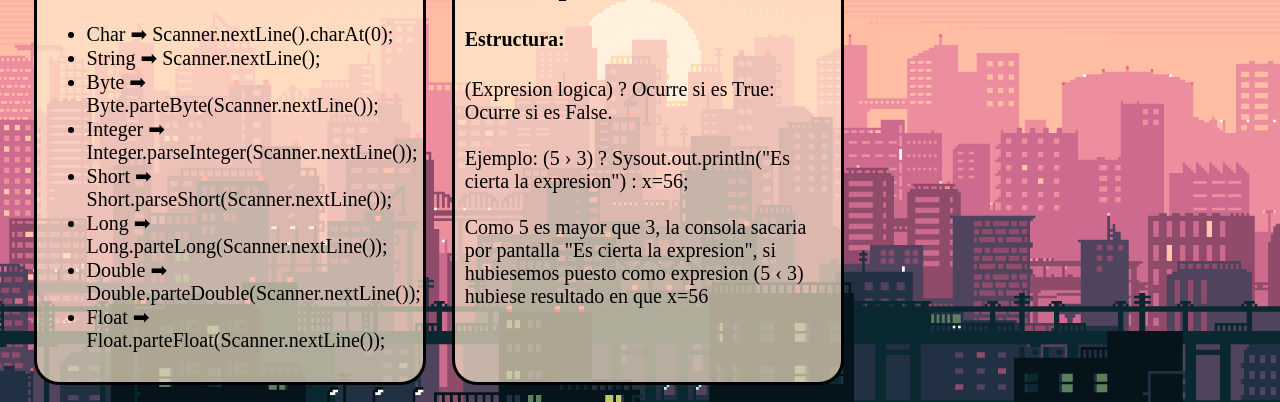
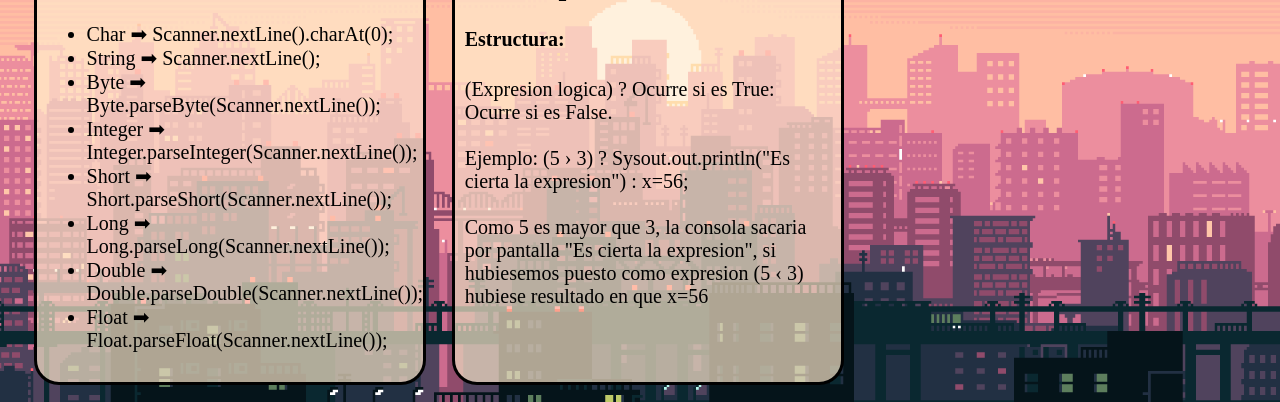
Before and after one commit to BorjaEA/ApuntesCenec, a plain HTML site: page programacion.html in a window 1280 px wide. Shown: the part 211-613 px from the top of the page. Drawn offline with Linux system fonts and the light colour scheme.

Commit message:
Update programacion.html

```diff
--- a/programacion.html
+++ b/programacion.html
@@ -22,12 +22,12 @@
             <ul>
                 <li class="textoPegadoIzquierda">Char ➡ Scanner.nextLine().charAt(0);</li>
                 <li class="textoPegadoIzquierda">String ➡ Scanner.nextLine();</li>
-                <li class="textoPegadoIzquierda">Byte ➡ Byte.parteByte(Scanner.nextLine());</li>
+                <li class="textoPegadoIzquierda">Byte ➡ Byte.parseByte(Scanner.nextLine());</li>
                 <li class="textoPegadoIzquierda">Integer ➡ Integer.parseInteger(Scanner.nextLine());</li>
                 <li class="textoPegadoIzquierda">Short ➡ Short.parseShort(Scanner.nextLine());</li>
-                <li class="textoPegadoIzquierda">Long ➡ Long.parteLong(Scanner.nextLine());</li>
-                <li class="textoPegadoIzquierda">Double ➡ Double.parteDouble(Scanner.nextLine());</li>
-                <li class="textoPegadoIzquierda">Float ➡ Float.parteFloat(Scanner.nextLine());</li>
+                <li class="textoPegadoIzquierda">Long ➡ Long.parseLong(Scanner.nextLine());</li>
+                <li class="textoPegadoIzquierda">Double ➡ Double.parseDouble(Scanner.nextLine());</li>
+                <li class="textoPegadoIzquierda">Float ➡ Float.parseFloat(Scanner.nextLine());</li>
             </ul>
 
         </div>
```
